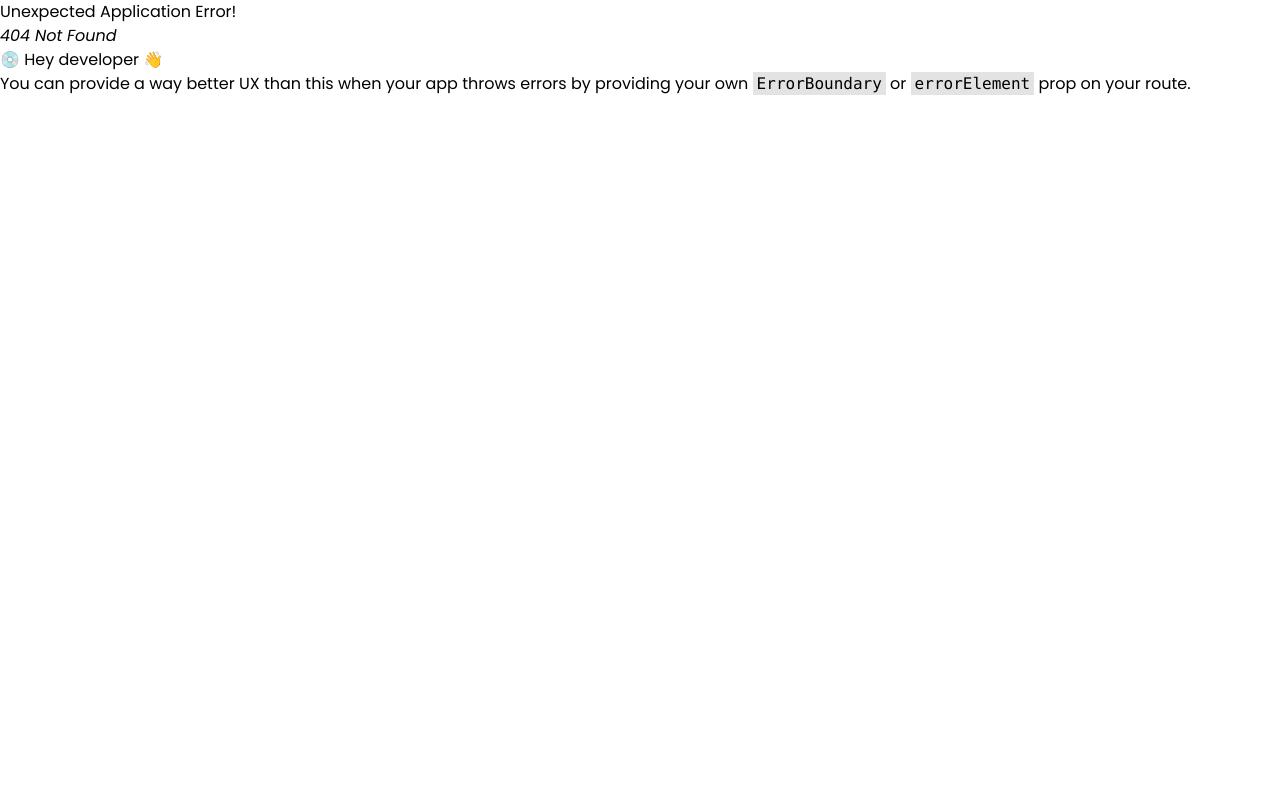
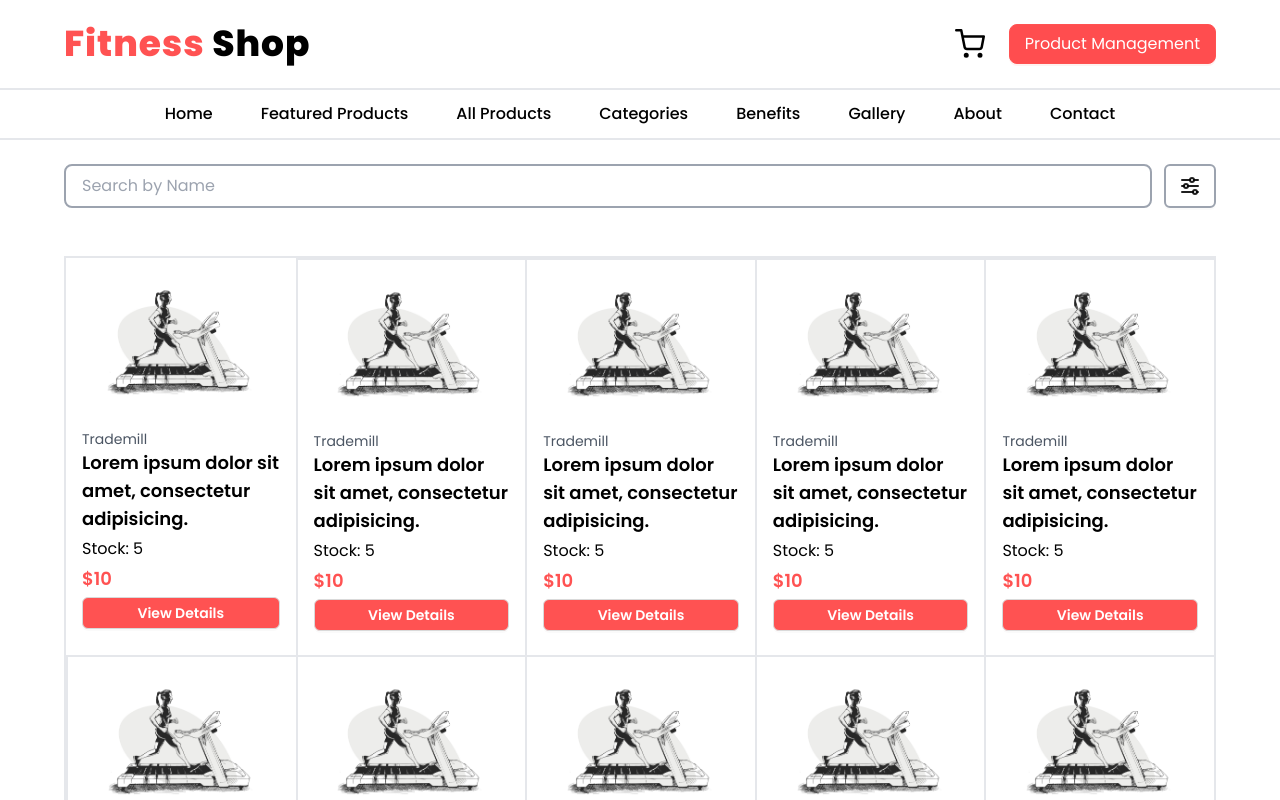
Before and after one commit to thdihan/ph-fitness-shop, a React (Vite) app: page /all-products in a window 1280 px wide. Before the commit this address had no page. Shown: the top 800 px of the page. Built offline with nearby package versions, Linux system fonts and the light colour scheme.

Commit message:
Product Page done

```diff
--- a/src/components/Navbar/Navigation.tsx
+++ b/src/components/Navbar/Navigation.tsx
@@ -1,27 +1,37 @@
+import { Link } from "react-router-dom";
+
 const menuItems = [
     {
         name: "Home",
+        path: "/",
     },
     {
         name: "Featured Products",
+        path: "/all-products",
     },
     {
         name: "All Products",
+        path: "/all-products",
     },
     {
         name: "Categories",
+        path: "/all-products",
     },
     {
         name: "Benefits",
+        path: "/all-products",
     },
     {
         name: "Gallery",
+        path: "/all-products",
     },
     {
         name: "About",
+        path: "/all-products",
     },
     {
         name: "Contact",
+        path: "/all-products",
     },
 ];
 const Navigation = () => {
@@ -33,9 +43,9 @@ const Navigation = () => {
                         key={index}
                         className="inline-block px-6 py-3 hover:bg-[#FF5252] hover:text-white transition-all"
                     >
-                        <a href="#" className="text-md font-medium">
+                        <Link to={item?.path} className="text-md font-medium">
                             {item.name}
-                        </a>
+                        </Link>
                     </li>
                 ))}
             </ul>
--- a/src/components/Products/FeaturedProducts.tsx
+++ b/src/components/Products/FeaturedProducts.tsx
@@ -1,5 +1,6 @@
 import { Link } from "react-router-dom";
-import ProductCard from "./ProductCard";
+
+import ProductList from "./ProductList";
 
 const FeaturedProducts = () => {
     return (
@@ -9,18 +10,7 @@ const FeaturedProducts = () => {
                 <Link to="/">All Products</Link>
             </div>
 
-            <div className="my-6 grid grid-cols-1 md:grid-cols-3 lg:grid-cols-5 border-2 border-grey-100 md:divide-x-2 divide-y-2 ">
-                <ProductCard />
-                <ProductCard />
-                <ProductCard />
-                <ProductCard />
-                <ProductCard />
-                <ProductCard />
-                <ProductCard />
-                <ProductCard />
-                <ProductCard />
-                <ProductCard />
-            </div>
+            <ProductList criteria={`featured`} />
         </div>
     );
 };
--- a/src/components/Products/ProductCard.tsx
+++ b/src/components/Products/ProductCard.tsx
@@ -1,5 +1,6 @@
 import { Link } from "react-router-dom";
 import trademill from "../../assets/trademill.jpg";
+import { Button } from "antd";
 const ProductCard = () => {
     return (
         <div className="bg-white px-4 py-6 min-h-[300px] space-y-8 ">
@@ -16,6 +17,9 @@ const ProductCard = () => {
                 </Link>
                 <p>Stock: 5</p>
                 <p className="text-lg text-[#FF5252] font-semibold">$10</p>
+                <Button className="w-full bg-[#FF5252] text-white font-semibold">
+                    View Details
+                </Button>
             </div>
         </div>
     );
--- /dev/null
+++ b/src/components/Products/ProductList.tsx
@@ -0,0 +1,20 @@
+import ProductCard from "./ProductCard";
+
+const ProductList = ({ criteria }) => {
+    return (
+        <div className="my-6 grid grid-cols-1 md:grid-cols-3 lg:grid-cols-5 border-2 border-grey-100 md:divide-x-2 divide-y-2 ">
+            <ProductCard />
+            <ProductCard />
+            <ProductCard />
+            <ProductCard />
+            <ProductCard />
+            <ProductCard />
+            <ProductCard />
+            <ProductCard />
+            <ProductCard />
+            <ProductCard />
+        </div>
+    );
+};
+
+export default ProductList;
--- /dev/null
+++ b/src/components/SearchAndFilter/Searchbar.tsx
@@ -0,0 +1,98 @@
+import { Button, Modal } from "antd";
+import { useState } from "react";
+import { TbAdjustmentsHorizontal } from "react-icons/tb";
+
+const Searchbar = () => {
+    const [isModalOpen, setIsModalOpen] = useState(false);
+
+    const showModal = () => {
+        setIsModalOpen(true);
+    };
+
+    const handleOk = () => {
+        setIsModalOpen(false);
+    };
+
+    const handleCancel = () => {
+        setIsModalOpen(false);
+    };
+    return (
+        <div className="py-6 flex space-x-3">
+            <input
+                type="text"
+                name=""
+                id=""
+                placeholder="Search by Name"
+                className="w-full border-2 focus:outline-2 focus:outline-[#FF5252] py-2 rounded-lg px-4 border-gray-400"
+            />
+            <Button
+                onClick={showModal}
+                className="py-5 px-3 border-gray-400 border-2 text-2xl"
+            >
+                <TbAdjustmentsHorizontal />
+            </Button>
+            <Modal
+                title="Filter"
+                open={isModalOpen}
+                onOk={handleOk}
+                onCancel={handleCancel}
+            >
+                <div>
+                    <Button>Clear Filter</Button>
+                </div>
+                <div className="mt-3">
+                    <h3 className="font-semibold">Sort By Price</h3>
+                    <form>
+                        <div className="flex items-center space-x-2">
+                            <input type="radio" name="price" id="lowToHigh" />
+                            <label htmlFor="lowToHigh">Low to High</label>
+                        </div>
+                        <div className="flex items-center space-x-2">
+                            <input type="radio" name="price" id="highToLow" />
+                            <label htmlFor="lowToHigh">High to Low</label>
+                        </div>
+                    </form>
+                </div>
+                <div className="mt-6">
+                    <h3 className="font-semibold">Categories</h3>
+                    <form>
+                        <div className="flex items-center space-x-2">
+                            <input
+                                type="checkbox"
+                                name="Category 1"
+                                id="category-1"
+                            />
+                            <label htmlFor="category-1">Low to High</label>
+                        </div>
+                        <div className="flex items-center space-x-2">
+                            <input
+                                type="checkbox"
+                                name="Category 1"
+                                id="category-1"
+                            />
+                            <label htmlFor="category-1">Low to High</label>
+                        </div>
+                        <div className="flex items-center space-x-2">
+                            <input
+                                type="checkbox"
+                                name="Category 1"
+                                id="category-1"
+                            />
+                            <label htmlFor="category-1">Low to High</label>
+                        </div>
+                        <div className="flex items-center space-x-2">
+                            <input
+                                type="checkbox"
+                                name="Category 1"
+                                id="category-1"
+                            />
+                            <label htmlFor="category-1">Low to High</label>
+                        </div>
+                    </form>
+                </div>
+            </Modal>
+        </div>
+    );
+};
+
+export default Searchbar;
--- /dev/null
+++ b/src/pages/AllProducts.tsx
@@ -0,0 +1,13 @@
+import ProductList from "../components/Products/ProductList";
+import Searchbar from "../components/SearchAndFilter/Searchbar";
+
+const AllProducts = () => {
+    return (
+        <div className="px-16">
+            <Searchbar />
+            <ProductList criteria={`all`} />
+        </div>
+    );
+};
+
+export default AllProducts;
--- a/src/routes/routes.tsx
+++ b/src/routes/routes.tsx
@@ -1,6 +1,7 @@
 import { createBrowserRouter } from "react-router-dom";
 import App from "../App";
 import Home from "../pages/Home";
+import AllProducts from "../pages/AllProducts";
 
 const router = createBrowserRouter([
     {
@@ -11,6 +12,10 @@ const router = createBrowserRouter([
                 path: "/",
                 element: <Home />,
             },
+            {
+                path: "/all-products",
+                element: <AllProducts />,
+            },
         ],
     },
 ]);
```
